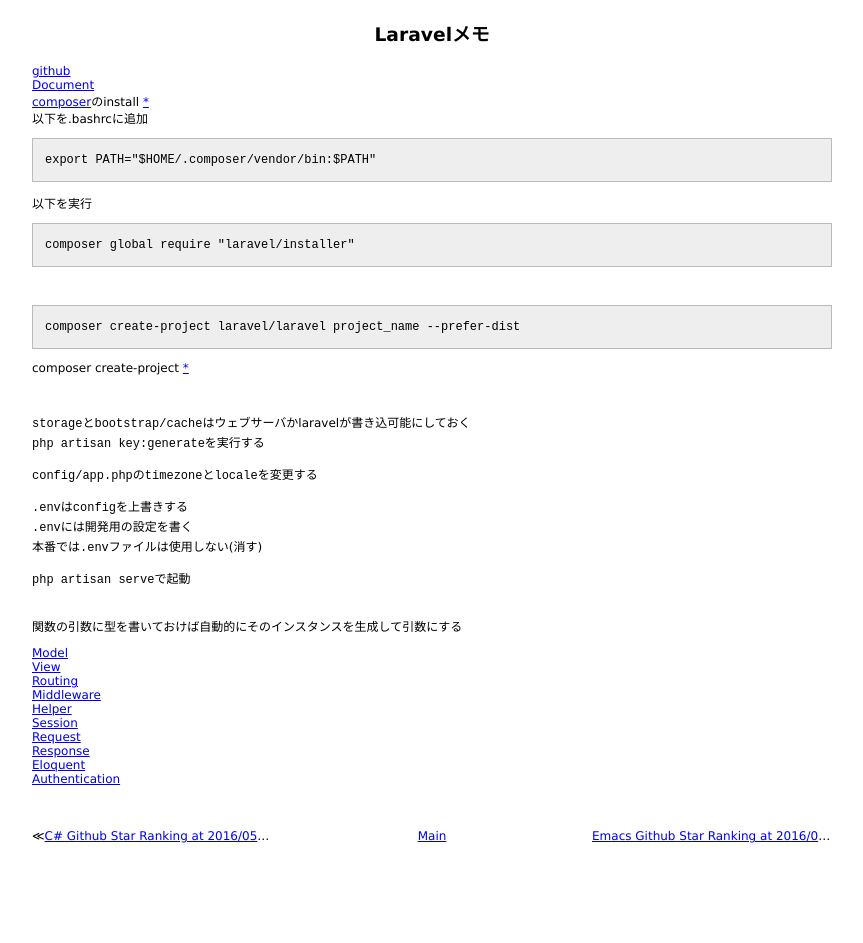
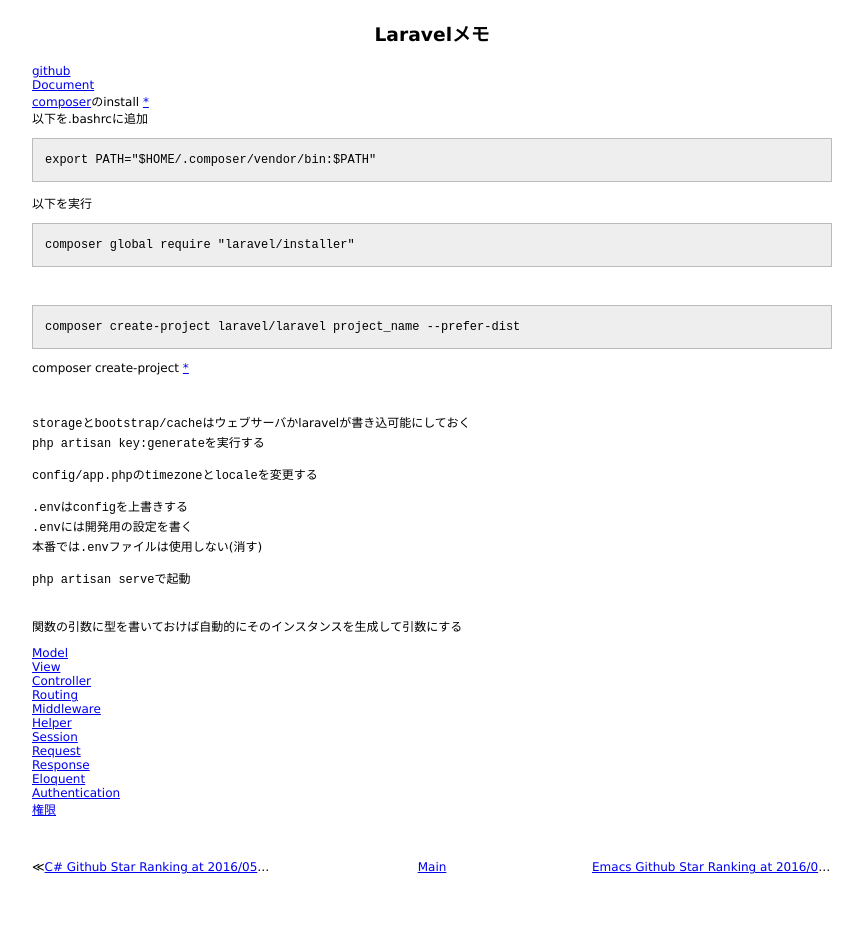
Before and after one commit to 38elements/38elements.github.com, a Jekyll site: the page built from _posts/2016-05-03-laravel.md, in a window 1280 px wide. Shown: the whole page, without its empty margins (208-1071 px from the left). Built offline with Jekyll 4.4.1, drawn with Linux system fonts in a browser that asks for light colours; before the commit the page ends 912 px from its top, so only the background shows below that.

Commit message:
Update 2016-05-03-laravel.md

```diff
--- a/_posts/2016-05-03-laravel.md
+++ b/_posts/2016-05-03-laravel.md
@@ -41,6 +41,7 @@ composer create-project [*](https://getcomposer.org/doc/03-cli.md#create-project
 
 [Model](/2016/05/06/laravel-model.html)
 [View](/2016/05/06/laravel-view.html)
+[Controller](/2016/05/06/laravel-controller.html)
 [Routing](/2016/05/06/laravel-routing.html)
 [Middleware](/2016/05/09/laravel-middleware.html)
 [Helper](https://laravel.com/docs/5.2/helpers)
@@ -49,3 +50,4 @@ composer create-project [*](https://getcomposer.org/doc/03-cli.md#create-project
 [Response](/2016/05/14/laravel-response.html)
 [Eloquent](/2016/05/17/eloquent.html)
 [Authentication](/2016/05/20/laravel-authentication.html)
+[権限](/2016/05/21/laravel-authorization.html)
```
